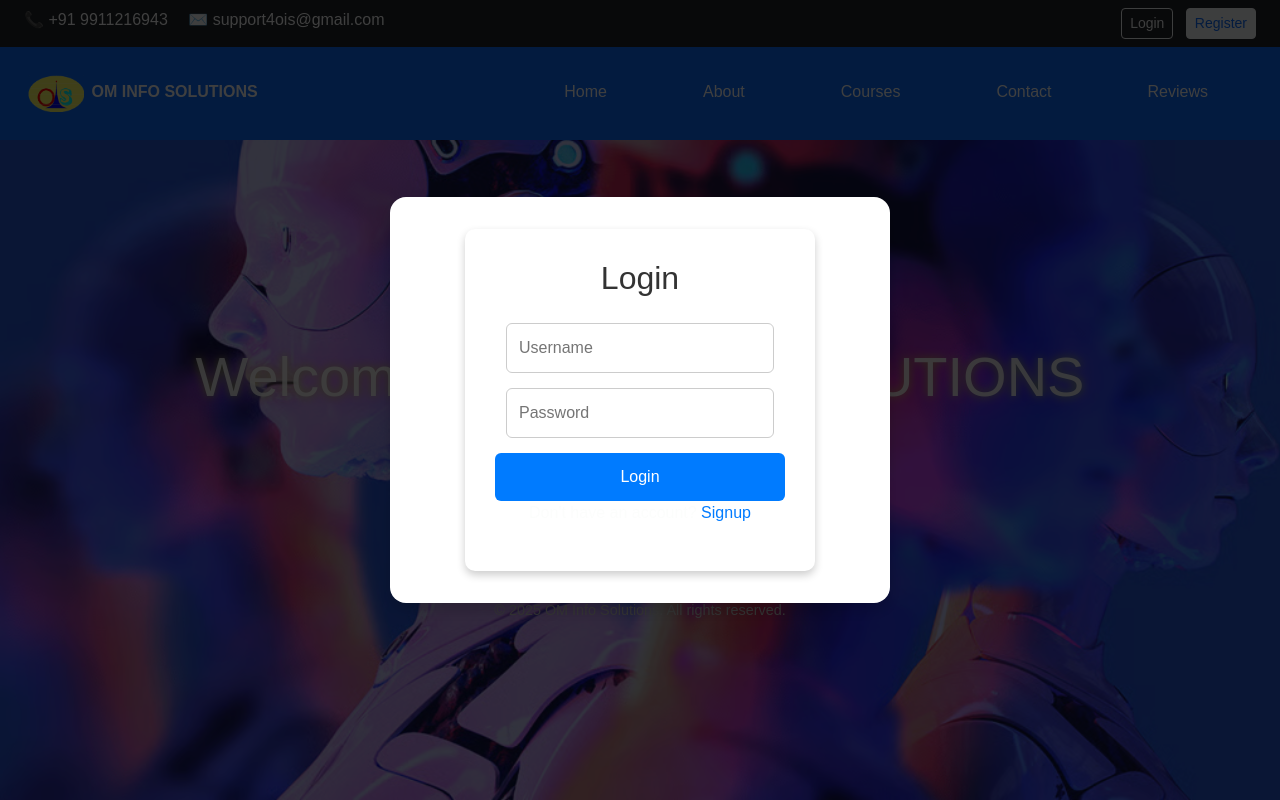
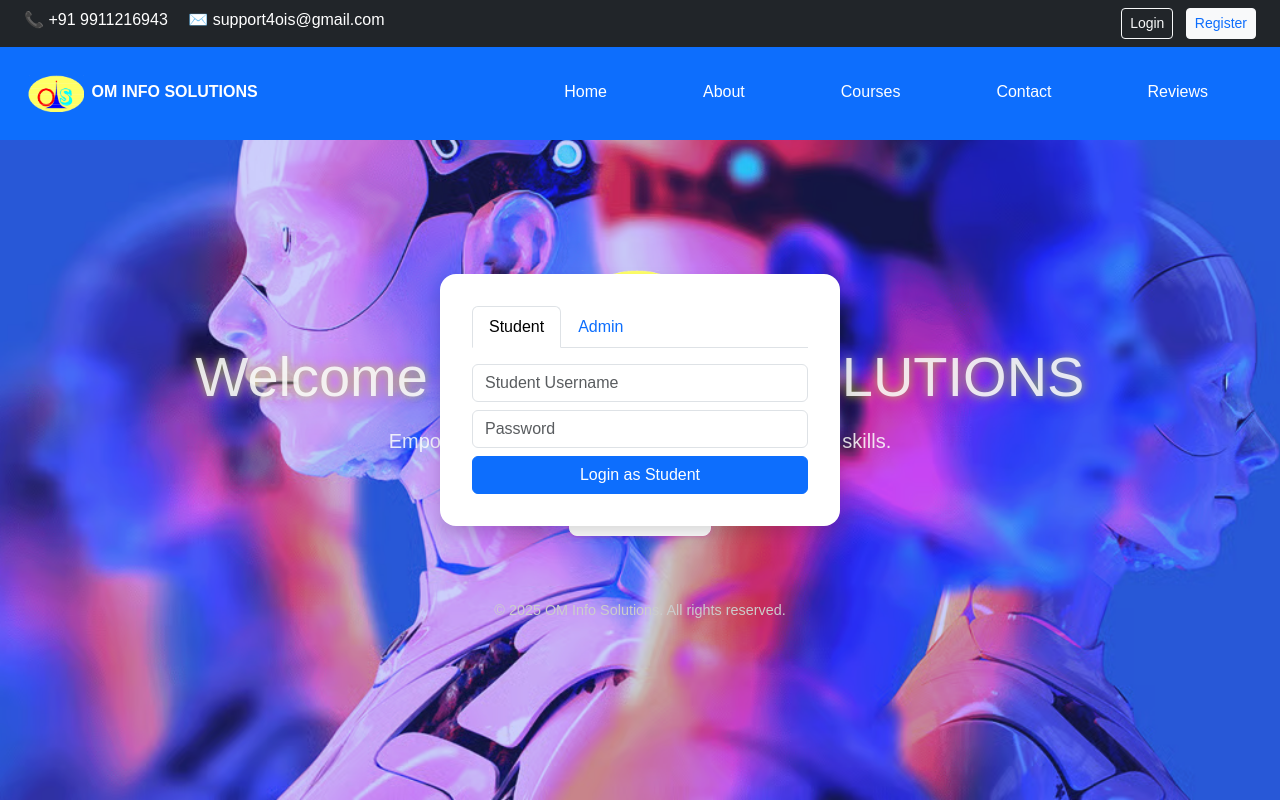
Before and after one commit to lok-02498/coaching_site, a Flask app: page / in a window 1280 px wide, after a click on "Login". Run offline with Flask 3, Linux system fonts and the light colour scheme.

Commit message:
admin changes

```diff
--- a/app.py
+++ b/app.py
@@ -8,7 +8,7 @@
 import os
 import io
 import mysql.connector
-from flask_bcrypt import Bcrypt
+
 
 app = Flask(__name__)
 app.secret_key = 'your_secret_key'
@@ -51,7 +51,7 @@
 @app.route('/about')
 def about():
     if 'username' not in session:
-        flash("Please log in to view this page", "error")
+        flash("Please log in to view about ", "error")
         return redirect(url_for('cover'))
     return render_template('about.html')
 
@@ -127,7 +127,7 @@
 @app.route('/contact')
 def contact():
     if 'username' not in session:
-        flash("Please log in to view this page", "error")
+        flash("Please log in to view contact ", "error")
         return redirect(url_for('cover'))
     return render_template('contact.html')
 
@@ -168,7 +168,7 @@
 @app.route('/review')
 def review_page():
     if 'username' not in session:
-        flash("Please log in to view the reviews page.", "error")
+        flash("Please log in to view the reviews.", "error")
         return redirect(url_for('cover'))  # Redirect to cover page if not logged in
 
     conn = get_db_connection()
@@ -204,58 +204,93 @@
     conn.close()
     flash('Thank you for your feedback!', 'success')
     return redirect('/review')
-@app.route('/login', methods=['POST'])
-def login():
+@app.route('/dashboard')
+def dashboard():
+    if 'username' not in session or session.get('role') != 'admin':
+        flash("Access denied. Admins only.", "error")
+        return redirect(url_for('cover'))
+    return render_template('admin_dashboard.html')
+
+@app.route('/login/student', methods=['POST'])
+def login_student():
     username = request.form['username']
     password = request.form['password']
 
     conn = get_db_connection()
     cursor = conn.cursor(dictionary=True)
-
-    cursor.execute("SELECT * FROM users WHERE username = %s", (username,))
+    cursor.execute("SELECT * FROM users WHERE username = %s AND role = 'student'", (username,))
     user = cursor.fetchone()
-
     cursor.close()
     conn.close()
 
     if user and bcrypt.check_password_hash(user['password'], password):
         session['username'] = user['username']
+        session['role'] = user['role']
+        flash('Student login successful', 'success')
         return redirect(url_for('cover'))
     else:
-        flash('Invalid username or password', 'error')
+        flash('Invalid student credentials', 'error')
         return redirect(url_for('cover'))
 
-
-@app.route('/signup', methods=['POST'])
-def signup():
+@app.route('/login/admin', methods=['POST'])
+def login_admin():
     username = request.form['username']
     password = request.form['password']
 
     conn = get_db_connection()
     cursor = conn.cursor(dictionary=True)
+    cursor.execute("SELECT * FROM users WHERE username = %s AND role = 'admin'", (username,))
+    user = cursor.fetchone()
+    cursor.close()
+    conn.close()
 
-    # Check if user exists
+    if user and bcrypt.check_password_hash(user['password'], password):
+        session['username'] = user['username']
+        session['role'] = user['role']
+        flash('Admin login successful', 'success')
+        return redirect(url_for('dashboard'))
+    else:
+        flash('Invalid admin credentials', 'error')
+        return redirect(url_for('cover'))
+
+
+@app.route('/signup/student', methods=['POST'])
+def signup_student():
+    username = request.form['username']
+    password = request.form['password']
+
+    conn = get_db_connection()
+    cursor = conn.cursor(dictionary=True)
     cursor.execute("SELECT * FROM users WHERE username = %s", (username,))
     if cursor.fetchone():
+        flash('Username already exists', 'error')
         cursor.close()
         conn.close()
-        flash('Username already exists', 'error')
         return redirect(url_for('cover'))
 
     hashed_password = bcrypt.generate_password_hash(password).decode('utf-8')
-    cursor.execute("INSERT INTO users (username, password) VALUES (%s, %s)", (username, hashed_password))
+    cursor.execute("INSERT INTO users (username, password, role) VALUES (%s, %s, 'student')",
+                   (username, hashed_password))
     conn.commit()
     cursor.close()
     conn.close()
 
     session['username'] = username
-    flash('Signup successful', 'success')
+    session['role'] = 'student'
+    flash('Signup successful as student', 'success')
     return redirect(url_for('cover'))
+
+
+
+
+
 @app.route('/logout')
 def logout():
-    session.pop('username', None)
+    session.clear()
     flash('You have been logged out.', 'success')
     return redirect(url_for('cover'))
+
+
 
 
 
--- a/static/style.css
+++ b/static/style.css
@@ -1051,43 +1051,8 @@
   }
 }
 
-.auth-container {
-    background-color: #fff;
-    padding: 30px;
-    border-radius: 10px;
-    box-shadow: 0 4px 8px rgba(0, 0, 0, 0.2);
-    width: 100%;
-    max-width: 350px;
-    text-align: center;
-    margin: 0 auto;
-}
-.auth-container h1 {
-    margin-bottom: 25px;
-    color: #333;
-    font-size: 2em;
-}
-.auth-container input[type="text"],
-.auth-container input[type="password"] {
-    width: calc(100% - 22px);
-    padding: 12px;
-    margin-bottom: 15px;
-    border: 1px solid #ccc;
-    border-radius: 6px;
-    font-size: 1em;
-}
-.auth-button {
-    background-color: #007bff;
-    color: white;
-    padding: 12px 20px;
-    border: none;
-    border-radius: 6px;
-    cursor: pointer;
-    width: 100%;
-    font-size: 1em;
-}
-.auth-button:hover {
-    background-color: #0056b3;
-}
+
+
 .flash {
     padding: 12px;
     margin-bottom: 15px;
@@ -1105,7 +1070,7 @@
     border: 1px solid #43a047;
 }
 .auth-container a {
-    color: #007bff;
+    color: #3a476b;
     text-decoration: none;
     font-size: 1em;
 }
@@ -1116,3 +1081,19 @@
   z-index: 9999 !important;
   position: relative;
 }
+.custom-toast {
+  max-width: 300px;
+  min-height: 10px;
+  font-size: 1.0rem;
+  padding: 0.1rem;
+  border-radius: 20rem;
+}
+.custom-large-modal {
+  max-width: 400px;/* Increase width */
+  width: 200vw;      /* Responsive width */
+}
+.modal-content {
+  background-color: #ffffff; /* Light background */
+  color: #333;               /* Dark text for readability */
+  border-radius: 1rem;
+}
--- a/templates/courses.html
+++ b/templates/courses.html
@@ -58,6 +58,7 @@
 
   </div>
 </header>
+
 
 
 <!-- Spacer to avoid overlapping fixed header -->
--- a/templates/cover.html
+++ b/templates/cover.html
@@ -18,7 +18,7 @@
   {% with messages = get_flashed_messages(with_categories=true) %}
     {% if messages %}
       {% for category, message in messages %}
-        <div class="toast align-items-center text-white bg-{{ 'danger' if category == 'error' else category }} border-0" role="alert" aria-live="assertive" aria-atomic="true">
+        <div class="toast custom-toast align-items-center text-white bg-{{ 'primary' if category == 'error' else category }} border-2" role="alert" aria-live="assertive" aria-atomic="true">
           <div class="d-flex">
             <div class="toast-body">
               {{ message }}
@@ -105,66 +105,102 @@
     </footer>
   </div>
 
-  <!-- Bootstrap JS -->
-  <script src="https://cdn.jsdelivr.net/npm/bootstrap@5.3.3/dist/js/bootstrap.bundle.min.js"></script>
-  <!-- LOGIN MODAL -->
+<!-- LOGIN MODAL -->
 <div class="modal fade" id="loginModal" tabindex="-1" aria-labelledby="loginModalLabel" aria-hidden="true">
-  <div class="modal-dialog modal-dialog-centered">
+  <div class="modal-dialog modal-dialog-centered custom-large-modal">
+
     <div class="modal-content p-3 border-0 rounded-4 shadow">
       <div class="modal-body">
-        <div class="auth-container">
-          <h1>Login</h1>
-          {% with messages = get_flashed_messages() %}
-            {% if messages %}
-              <p class="flash error">{{ messages[0] }}</p>
-            {% endif %}
-          {% endwith %}
-          <form method="POST" action="/login">
-            <input type="text" name="username" placeholder="Username" required><br>
-            <input type="password" name="password" placeholder="Password" required><br>
-            <button type="submit" class="auth-button">Login</button>
-          </form>
-          <p>Don't have an account? <a href="/signup">Signup</a></p>
+        <!-- Tab Headers -->
+        <ul class="nav nav-tabs mb-3" id="loginTabs" role="tablist">
+          <li class="nav-item" role="presentation">
+            <button class="nav-link active" id="student-tab" data-bs-toggle="tab" data-bs-target="#studentLogin" type="button" role="tab">Student</button>
+          </li>
+          <li class="nav-item" role="presentation">
+            <button class="nav-link" id="admin-tab" data-bs-toggle="tab" data-bs-target="#adminLogin" type="button" role="tab">Admin</button>
+          </li>
+        </ul>
+
+        <!-- Tab Content -->
+        <div class="tab-content" id="loginTabContent">
+          <!-- Student Login Form -->
+          <div class="tab-pane fade show active" id="studentLogin" role="tabpanel">
+            <form method="POST" action="/login/student">
+              <input type="text" name="username" placeholder="Student Username" required class="form-control mb-2">
+              <input type="password" name="password" placeholder="Password" required class="form-control mb-2">
+              <button type="submit" class="btn btn-primary w-100">Login as Student</button>
+            </form>
+          </div>
+
+          <!-- Admin Login Form -->
+          <div class="tab-pane fade" id="adminLogin" role="tabpanel">
+            <form method="POST" action="/login/admin">
+              <input type="text" name="username" placeholder="Admin Username" required class="form-control mb-2">
+              <input type="password" name="password" placeholder="Password" required class="form-control mb-2">
+              <button type="submit" class="btn btn-danger w-100">Login as Admin</button>
+            </form>
+          </div>
         </div>
       </div>
     </div>
   </div>
 </div>
+
+<!-- SIGNUP MODAL -->
 <!-- SIGNUP MODAL -->
 <div class="modal fade" id="signupModal" tabindex="-1" aria-labelledby="signupModalLabel" aria-hidden="true">
-  <div class="modal-dialog modal-dialog-centered">
+  <div class="modal-dialog modal-dialog-centered custom-large-modal">
+
     <div class="modal-content p-3 border-0 rounded-4 shadow">
       <div class="modal-body">
-        <div class="auth-container">
-          <h1>Signup</h1>
-          {% with messages = get_flashed_messages(with_categories=true) %}
-            {% if messages %}
-              {% for category, message in messages %}
-                <p class="flash {{ category }}">{{ message }}</p>
-              {% endfor %}
-            {% endif %}
-          {% endwith %}
-          <form method="POST" action="/signup">
-            <input type="text" name="username" placeholder="Username" required><br>
-            <input type="password" name="password" placeholder="Password" required><br>
-            <button type="submit" class="auth-button">Signup</button>
-          </form>
-          <p class="mt-3">Already have an account?
-            <a href="#" data-bs-toggle="modal" data-bs-target="#loginModal" data-bs-dismiss="modal">Login</a>
-          </p>
+        <!-- Tab Headers -->
+        <ul class="nav nav-tabs mb-3" id="signupTabs" role="tablist">
+          <li class="nav-item" role="presentation">
+            <button class="nav-link active" id="student-signup-tab" data-bs-toggle="tab" data-bs-target="#studentSignup" type="button" role="tab">Student</button>
+          </li>
+
+        </ul>
+
+        <!-- Tab Content -->
+        <div class="tab-content" id="signupTabContent">
+          <!-- Student Signup -->
+          <div class="tab-pane fade show active" id="studentSignup" role="tabpanel">
+            <form method="POST" action="/signup/student">
+              <input type="text" name="username" placeholder="Student Username" required class="form-control mb-2">
+              <input type="password" name="password" placeholder="Password" required class="form-control mb-2">
+              <button type="submit" class="btn btn-primary w-100">Signup as Student</button>
+            </form>
+          </div>
+
+          <!-- Admin Signup -->
+
         </div>
       </div>
     </div>
   </div>
 </div>
+
 <script>
-  // Show all toasts automatically
-  const toastElList = [].slice.call(document.querySelectorAll('.toast'));
-  toastElList.map(function (toastEl) {
-    const toast = new bootstrap.Toast(toastEl, { delay: 4000 });
-    toast.show();
+  // Wait for the DOM to be ready
+  document.addEventListener('DOMContentLoaded', function () {
+    // Show all toast messages
+    document.querySelectorAll('.toast').forEach(toastEl => {
+      new bootstrap.Toast(toastEl).show();
+    });
+
+    // Remove any stuck modal backdrops
+    document.querySelectorAll('[data-bs-toggle="modal"]').forEach(btn => {
+      btn.addEventListener('click', () => {
+        document.querySelectorAll('.modal-backdrop').forEach(b => b.remove());
+        document.body.classList.remove('modal-open');
+        document.body.style = '';
+      });
+    });
   });
 </script>
+
+
+
 <script src="https://cdn.jsdelivr.net/npm/bootstrap@5.3.3/dist/js/bootstrap.bundle.min.js"></script>
 
 
```
Also changed, not shown: templates/admin_dashboard.html (added, +51 -0 lines).
